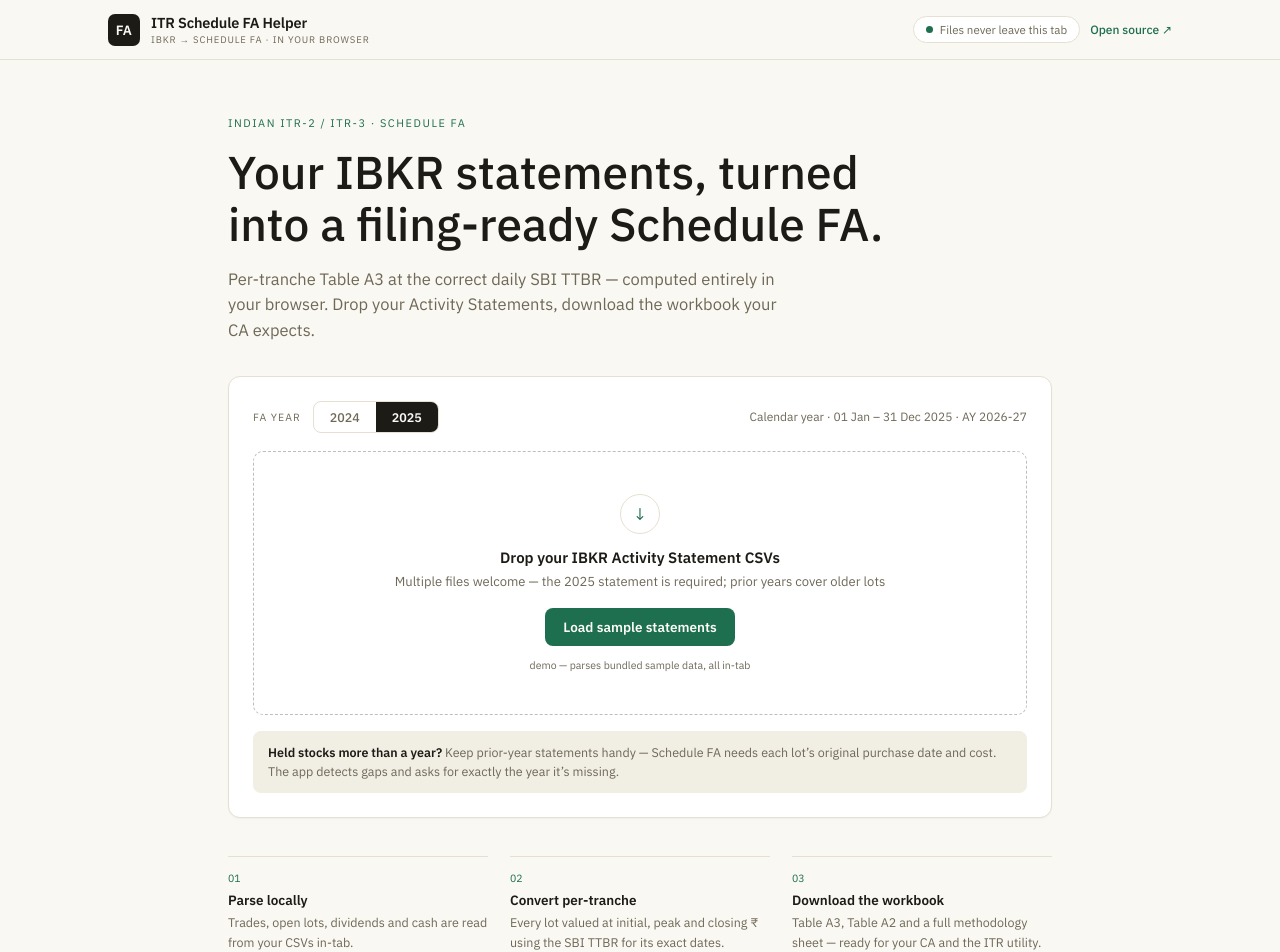
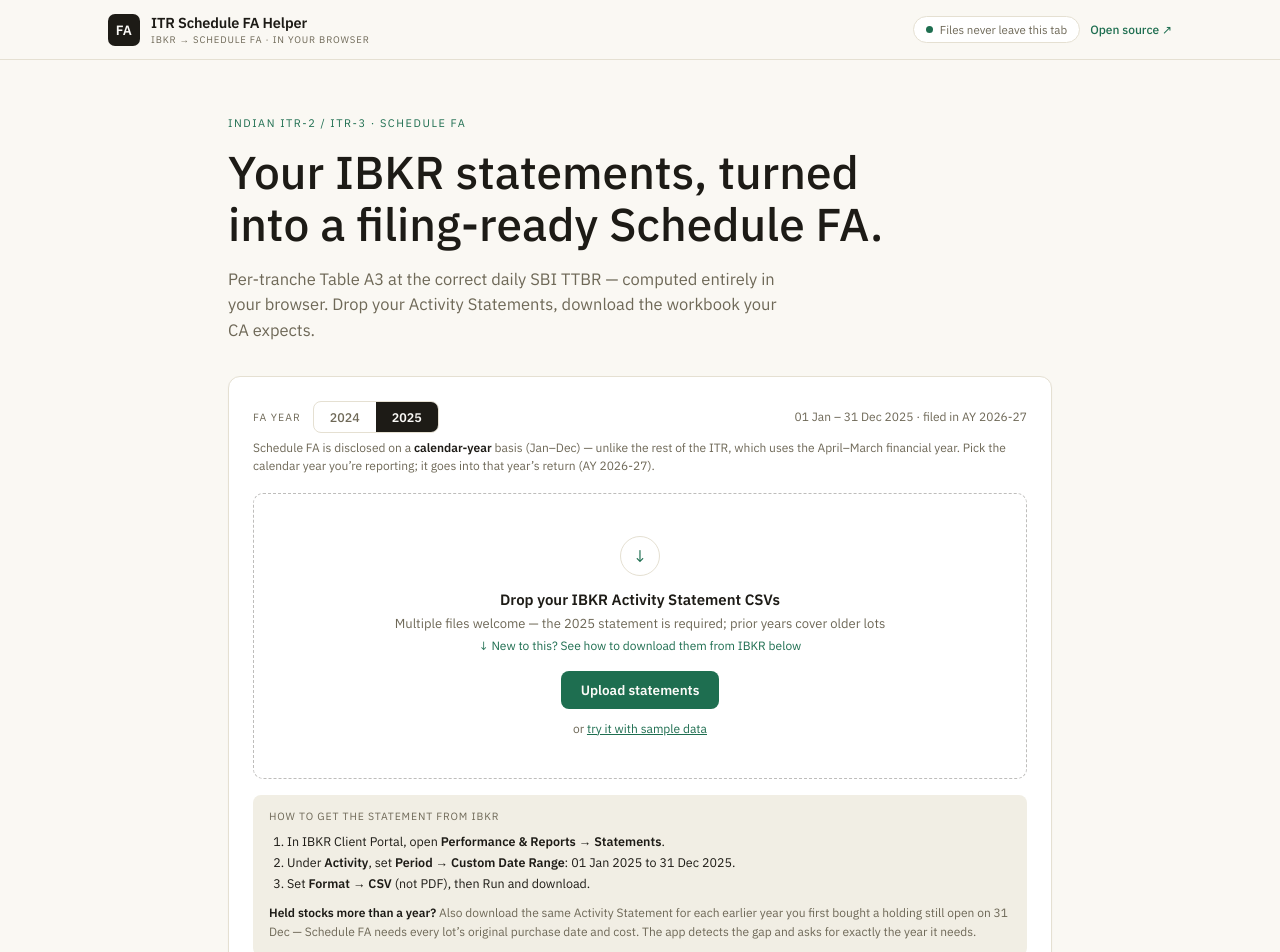
Before and after one commit to manojVivek/itr-schedule-fa-from-ibkr, a Next.js app: page / in a window 1280 px wide. Shown: the top 952 px of the page. Built offline with nearby package versions, Linux system fonts and the light colour scheme.

Commit message:
Landing: prominent Upload button, IBKR download instructions, FA-year explainer; red action-required warning

```diff
--- a/src/components/landing.tsx
+++ b/src/components/landing.tsx
@@ -59,7 +59,7 @@
 
       <section style={{ maxWidth: 880, margin: "0 auto", padding: "0 28px" }}>
         <div style={{ background: "var(--card)", border: "1px solid var(--rule)", borderRadius: 12, padding: 24, boxShadow: "0 1px 2px rgba(29,27,22,0.04)" }}>
-          <div style={{ display: "flex", alignItems: "center", justifyContent: "space-between", gap: 14, flexWrap: "wrap", marginBottom: 18 }}>
+          <div style={{ display: "flex", alignItems: "center", justifyContent: "space-between", gap: 14, flexWrap: "wrap", marginBottom: 6 }}>
             <div style={{ display: "flex", alignItems: "center", gap: 12 }}>
               <span style={{ ...mono, fontSize: 10.5, letterSpacing: "0.1em", textTransform: "uppercase", color: "var(--muted)" }}>FA year</span>
               <div style={{ display: "inline-flex", border: "1px solid var(--rule)", borderRadius: 8, overflow: "hidden" }}>
@@ -72,8 +72,13 @@
               </div>
             </div>
             <span style={{ fontSize: 12, color: "var(--muted)" }}>
-              Calendar year · 01 Jan – 31 Dec {year} · {ay}
+              01 Jan – 31 Dec {year} · filed in {ay}
             </span>
+          </div>
+          <div style={{ fontSize: 12, lineHeight: 1.5, color: "var(--muted)", marginBottom: 18, textWrap: "pretty" }}>
+            Schedule FA is disclosed on a <strong style={{ color: "var(--ink)", fontWeight: 600 }}>calendar-year</strong>{" "}basis
+            (Jan–Dec) — unlike the rest of the ITR, which uses the April–March financial year. Pick the calendar year you&rsquo;re
+            reporting; it goes into that year&rsquo;s return ({ay}).
           </div>
 
           <div
@@ -107,27 +112,44 @@
               ↓
             </div>
             <div style={{ fontSize: 15, fontWeight: 600, marginBottom: 6 }}>Drop your IBKR Activity Statement CSVs</div>
-            <div style={{ fontSize: 13, color: "var(--muted)", marginBottom: 18 }}>
+            <div style={{ fontSize: 13, color: "var(--muted)", marginBottom: 6 }}>
               Multiple files welcome — the {year} statement is required; prior years cover older lots
             </div>
+            <div style={{ fontSize: 12, color: "var(--accent)", marginBottom: 18 }}>↓ New to this? See how to download them from IBKR below</div>
             <span
-              onClick={(e) => {
-                e.stopPropagation();
-                onDemo();
-              }}
               style={{
                 display: "inline-block",
                 background: "var(--accent)",
                 color: "#FCFBF8",
                 fontSize: 13.5,
                 fontWeight: 600,
-                padding: "10px 18px",
+                padding: "10px 20px",
                 borderRadius: 8,
               }}
             >
-              Load sample statements
+              Upload statements
             </span>
-            <div style={{ marginTop: 12, ...mono, fontSize: 10.5, color: "var(--muted)" }}>demo — parses bundled sample data, all in-tab</div>
+            <div style={{ marginTop: 12, fontSize: 12, color: "var(--muted)" }}>
+              or{" "}
+              <button
+                onClick={(e) => {
+                  e.stopPropagation();
+                  onDemo();
+                }}
+                style={{
+                  background: "none",
+                  border: "none",
+                  padding: 0,
+                  font: "inherit",
+                  fontSize: 12,
+                  color: "var(--accent)",
+                  textDecoration: "underline",
+                  cursor: "pointer",
+                }}
+              >
+                try it with sample data
+              </button>
+            </div>
             <input
               ref={inputRef}
               type="file"
@@ -141,10 +163,29 @@
             />
           </div>
 
-          <div style={{ marginTop: 16, background: "var(--soft)", borderRadius: 8, padding: "12px 15px", fontSize: 12.5, lineHeight: 1.55, color: "var(--muted)", textWrap: "pretty" }}>
-            <strong style={{ color: "var(--ink)", fontWeight: 600 }}>Held stocks more than a year?</strong>{" "}Keep prior-year
-            statements handy — Schedule FA needs each lot&rsquo;s original purchase date and cost. The app detects gaps and asks
-            for exactly the year it&rsquo;s missing.
+          <div style={{ marginTop: 16, background: "var(--soft)", borderRadius: 8, padding: "14px 16px" }}>
+            <div style={{ ...mono, fontSize: 10.5, letterSpacing: "0.08em", textTransform: "uppercase", color: "var(--muted)", marginBottom: 8 }}>
+              How to get the statement from IBKR
+            </div>
+            <ol style={{ margin: 0, paddingLeft: 18, fontSize: 12.5, lineHeight: 1.7, color: "var(--ink)" }}>
+              <li>
+                In IBKR Client Portal, open{" "}
+                <strong style={{ fontWeight: 600 }}>Performance &amp; Reports → Statements</strong>.
+              </li>
+              <li>
+                Under <strong style={{ fontWeight: 600 }}>Activity</strong>, set{" "}
+                <strong style={{ fontWeight: 600 }}>Period → Custom Date Range</strong>: 01 Jan {year} to 31 Dec {year}.
+              </li>
+              <li>
+                Set <strong style={{ fontWeight: 600 }}>Format → CSV</strong> (not PDF), then Run and download.
+              </li>
+            </ol>
+            <div style={{ marginTop: 10, fontSize: 12, lineHeight: 1.55, color: "var(--muted)", textWrap: "pretty" }}>
+              <strong style={{ color: "var(--ink)", fontWeight: 600 }}>Held stocks more than a year?</strong>{" "}Also
+              download the same Activity Statement for each earlier year you first bought a holding still open on 31 Dec —
+              Schedule FA needs every lot&rsquo;s original purchase date and cost. The app detects the gap and asks for exactly
+              the year it needs.
+            </div>
           </div>
         </div>
       </section>
--- a/src/components/results.tsx
+++ b/src/components/results.tsx
@@ -10,6 +10,17 @@
 const fig: CSSProperties = { fontFamily: "var(--fig)", fontVariantNumeric: "tabular-nums" };
 const th: CSSProperties = { ...mono, fontSize: 9.5, letterSpacing: "0.08em", textTransform: "uppercase", color: "var(--muted)" };
 const gridCols = "minmax(225px, 1.5fr) minmax(195px, 1.2fr) repeat(5, minmax(105px, 1fr))";
+
+/** Action-required red — a warm brick that sits in the ledger paper palette. */
+const RED = {
+  border: "#E4C3BB",
+  bg: "#FBEDE8",
+  strong: "#A23A26", // icon + CTA fill
+  onStrong: "#FCF1ED",
+  title: "#7A2A1A",
+  body: "#8F4535",
+  muted: "#B06B57",
+};
 
 function prettyDate(iso?: string): string {
   if (!iso) return "";
@@ -245,19 +256,19 @@
 
         {/* pending-history warning */}
         {pending.length > 0 && (
-          <div style={{ marginTop: 14, border: "1px solid #E8D9AD", background: "#FBF4DF", borderRadius: 10, padding: "14px 16px", display: "flex", gap: 12, alignItems: "flex-start", flexWrap: "wrap" }}>
-            <div style={{ width: 20, height: 20, flex: "none", borderRadius: "50%", background: "#8A6A1B", color: "#FBF4DF", fontSize: 12, fontWeight: 700, display: "flex", alignItems: "center", justifyContent: "center" }}>!</div>
+          <div style={{ marginTop: 14, border: `1px solid ${RED.border}`, background: RED.bg, borderRadius: 10, padding: "14px 16px", display: "flex", gap: 12, alignItems: "flex-start", flexWrap: "wrap" }}>
+            <div style={{ width: 20, height: 20, flex: "none", borderRadius: "50%", background: RED.strong, color: RED.onStrong, fontSize: 12, fontWeight: 700, display: "flex", alignItems: "center", justifyContent: "center" }}>!</div>
             <div style={{ flex: 1, minWidth: 240 }}>
-              <div style={{ fontWeight: 600, fontSize: 13.5, color: "#5C4610" }}>
+              <div style={{ fontWeight: 600, fontSize: 13.5, color: RED.title }}>
                 {pending.length} holding{pending.length > 1 ? "s" : ""} lack acquisition history
               </div>
-              <div style={{ fontSize: 12.5, lineHeight: 1.5, color: "#7A5F1E", marginTop: 3, textWrap: "pretty" }}>
+              <div style={{ fontSize: 12.5, lineHeight: 1.5, color: RED.body, marginTop: 3, textWrap: "pretty" }}>
                 {pending.map((u) => u.symbol).join(", ")} {pending.length > 1 ? "were" : "was"} bought before your earliest
                 statement, so their purchase dates and costs are not in these files. They are excluded from the workbook
                 until resolved — nothing is ever estimated.
               </div>
             </div>
-            <button onClick={onAddHistory} className="hoverBtn" style={{ background: "#8A6A1B", color: "#FBF4DF", border: "none", borderRadius: 8, padding: "9px 14px", fontSize: 12.5, fontWeight: 600, cursor: "pointer" }}>
+            <button onClick={onAddHistory} className="hoverBtn" style={{ background: RED.strong, color: RED.onStrong, border: "none", borderRadius: 8, padding: "9px 14px", fontSize: 12.5, fontWeight: 600, cursor: "pointer" }}>
               {addHistoryLabel || `Add ${neededYear} Activity Statement`}
             </button>
           </div>
@@ -324,9 +335,9 @@
                           </div>
                         ))}
                         {sec.pending && (
-                          <div style={{ display: "flex", justifyContent: "space-between", gap: 14, flexWrap: "wrap", padding: "var(--rY) 18px", paddingLeft: 36, borderTop: "1px solid color-mix(in oklab, var(--rule) 55%, #FFFFFF)", background: "#FCF7E8" }}>
-                            <span style={{ ...mono, fontSize: 11.5, color: "#7A5F1E" }}>↳ {sec.pending.note}</span>
-                            <span style={{ ...mono, fontSize: 11, color: "#A08A4E" }}>{sec.pending.det}</span>
+                          <div style={{ display: "flex", justifyContent: "space-between", gap: 14, flexWrap: "wrap", padding: "var(--rY) 18px", paddingLeft: 36, borderTop: "1px solid color-mix(in oklab, var(--rule) 55%, #FFFFFF)", background: RED.bg }}>
+                            <span style={{ ...mono, fontSize: 11.5, color: RED.body }}>↳ {sec.pending.note}</span>
+                            <span style={{ ...mono, fontSize: 11, color: RED.muted }}>{sec.pending.det}</span>
                           </div>
                         )}
                       </div>
@@ -399,7 +410,7 @@
               Download {dlName}
             </button>
             {pending.length > 0 && (
-              <div style={{ ...mono, fontSize: 10.5, color: "#8A6A1B", marginTop: 9, lineHeight: 1.5 }}>
+              <div style={{ ...mono, fontSize: 10.5, color: RED.strong, marginTop: 9, lineHeight: 1.5 }}>
                 {pending.length} pending holding{pending.length > 1 ? "s are" : " is"} excluded until history is added — never estimated.
               </div>
             )}
```
